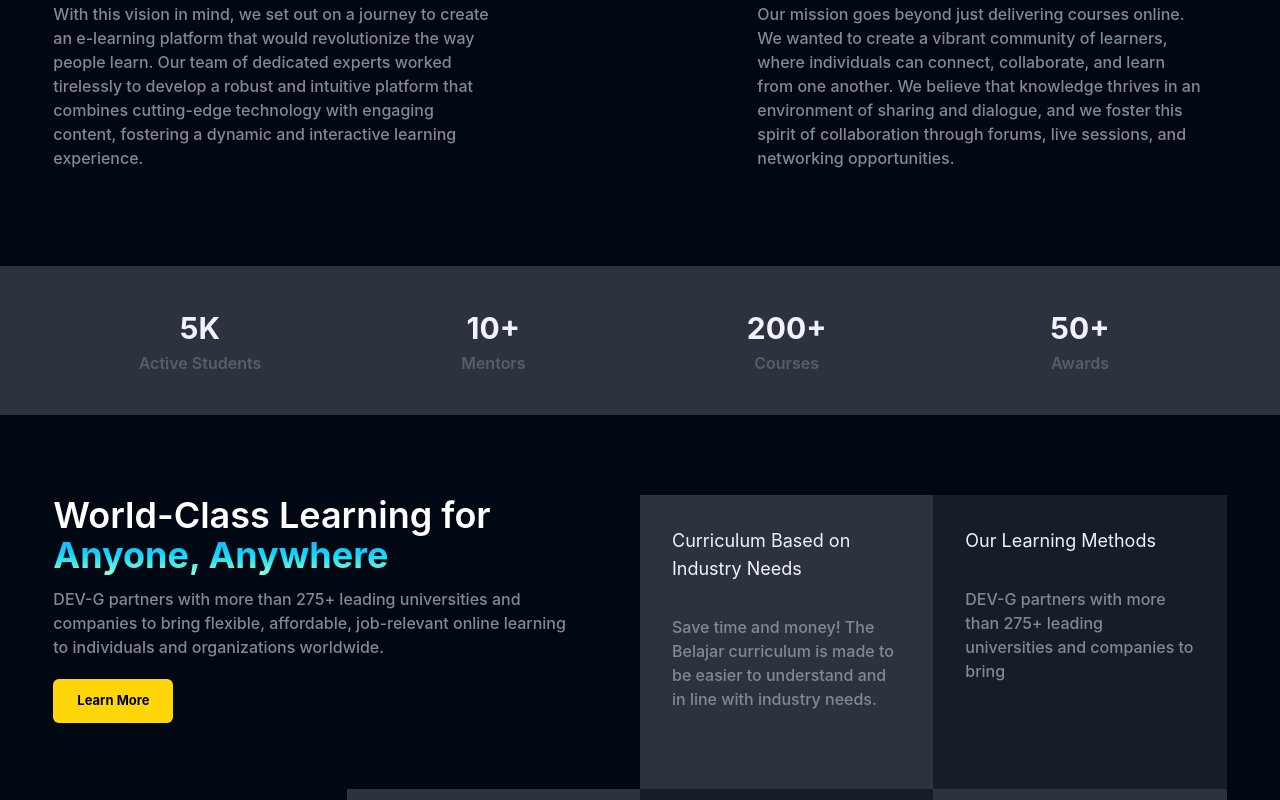
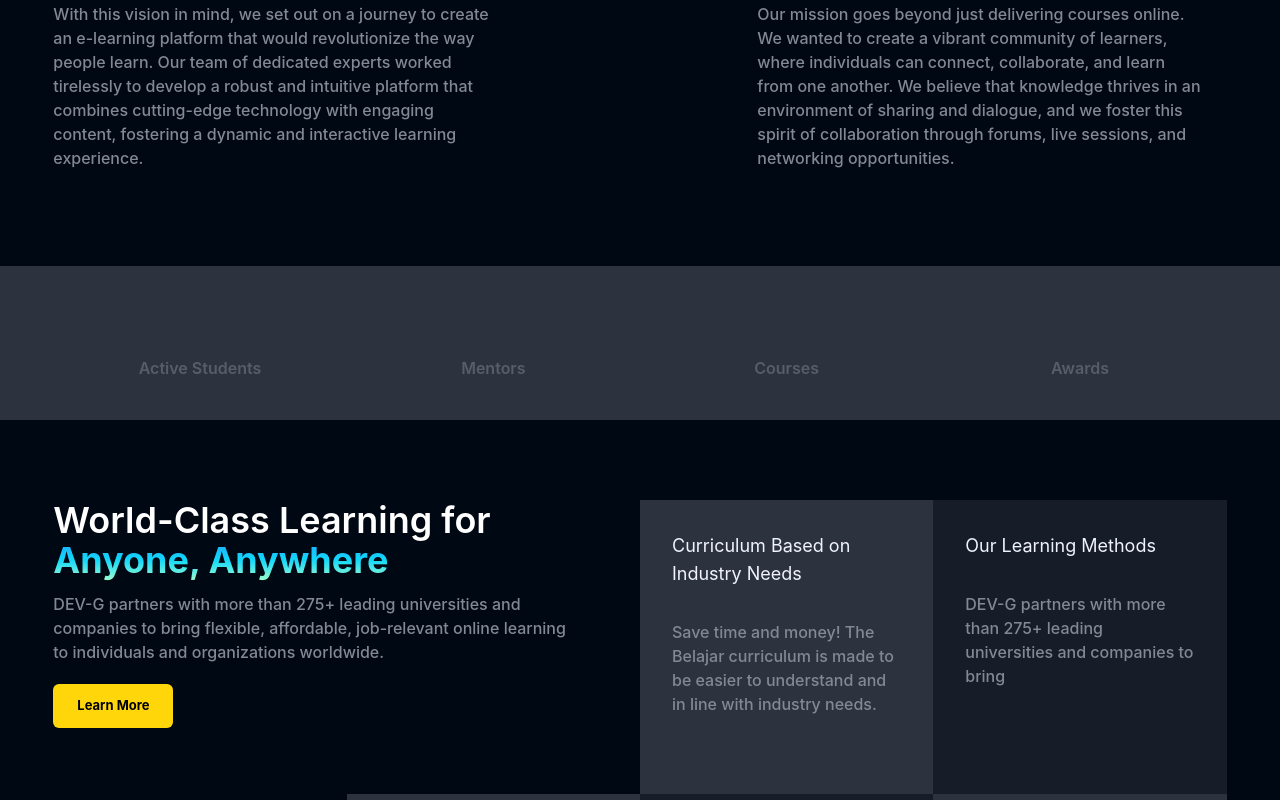
Before and after one commit to ashutoshgithubs/iemhacks_DEV-G, a React (Create React App) app: page /about in a window 1280 px wide. Shown: the part 1679-2479 px from the top of the page. Built offline with nearby package versions, Linux system fonts and the light colour scheme; no server answers.

Commit message:
Countup funtion added

```diff
--- a/package.json
+++ b/package.json
@@ -14,6 +14,7 @@
     "progressbar": "^1.3.0",
     "react": "^18.2.0",
     "react-chartjs-2": "^5.2.0",
+    "react-countup": "^6.5.3",
     "react-dom": "^18.2.0",
     "react-dropzone": "^14.2.3",
     "react-hook-form": "^7.45.4",
@@ -27,6 +28,7 @@
     "react-scripts": "5.0.1",
     "react-super-responsive-table": "^5.2.2",
     "react-type-animation": "^3.1.0",
+    "react-visibility-sensor": "^5.1.1",
     "redux": "^4.2.1",
     "swiper": "^11.0.5",
     "video-react": "^0.16.0",
--- a/src/components/core/About/Stats.jsx
+++ b/src/components/core/About/Stats.jsx
@@ -1,26 +1,39 @@
 import React from "react";
+import CountUp from "react-countup";
+import VisibilitySensor from "react-visibility-sensor";
+
 const data = [
-  { count: "5K", label: "Active Students" },
-  { count: "10+", label: "Mentors" },
-  { count: "200+", label: "Courses" },
-  { count: "50+", label: "Awards" },
+  { count: 5000, label: "Active Students" },
+  { count: 10, label: "Mentors" },
+  { count: 200, label: "Courses" },
+  { count: 50, label: "Awards" },
 ];
+
 export default function Stats() {
   return (
     <div className="flex flex-col gap-10 justify-between w-11/12 max-w-maxContent text-white mx-auto ">
       <div className="grid grid-cols-2 md:grid-cols-4 text-center">
-        {data.map((item, index) => {
-          return (
+        {data.map((item, index) => (
           <div className="flex flex-col py-10" key={index}>
             <h1 className="text-[30px] font-bold text-richblack-5">
-                {item.count}
+              <VisibilitySensor partialVisibility offset={{ bottom: 200 }}>
+                {({ isVisible }) => (
+                  <div style={{ height: 50 }}>
+                    {isVisible ? (
+                    <span>
+                    <CountUp end={item.count} duration={3} />
+                    {"+"}
+                  </span>
+                    ) : null}
+                  </div>
+                )}
+              </VisibilitySensor>
             </h1>
             <h2 className="font-semibold text-[16px] text-richblack-500">
               {item.label}
             </h2>
           </div>
-          );
-        })}
+        ))}
       </div>
     </div>
   );
```
Also changed, not shown: 2 other files (tests, documents, lock files or other folders). Lines whose indentation alone changed are shown as unchanged.
